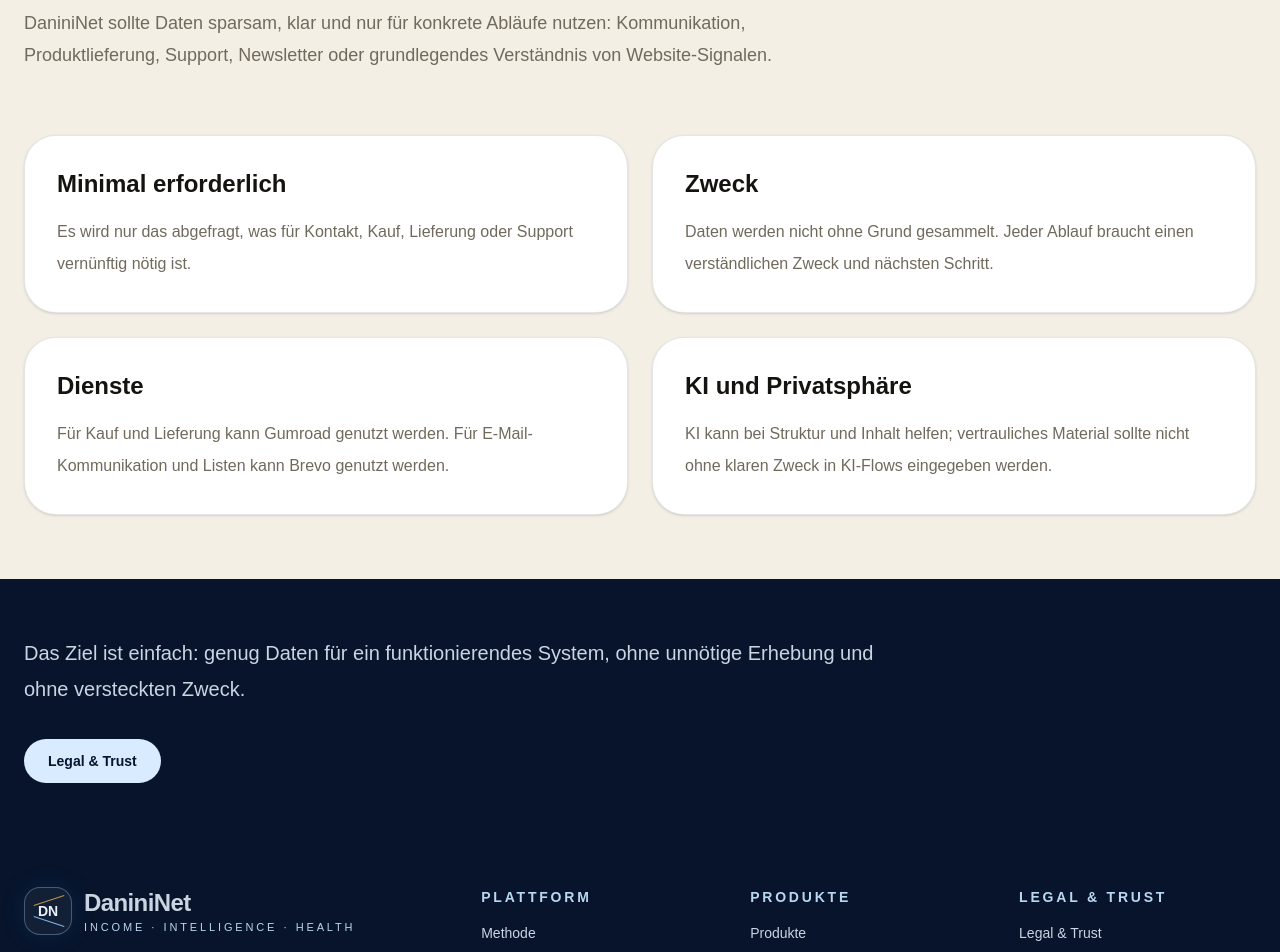
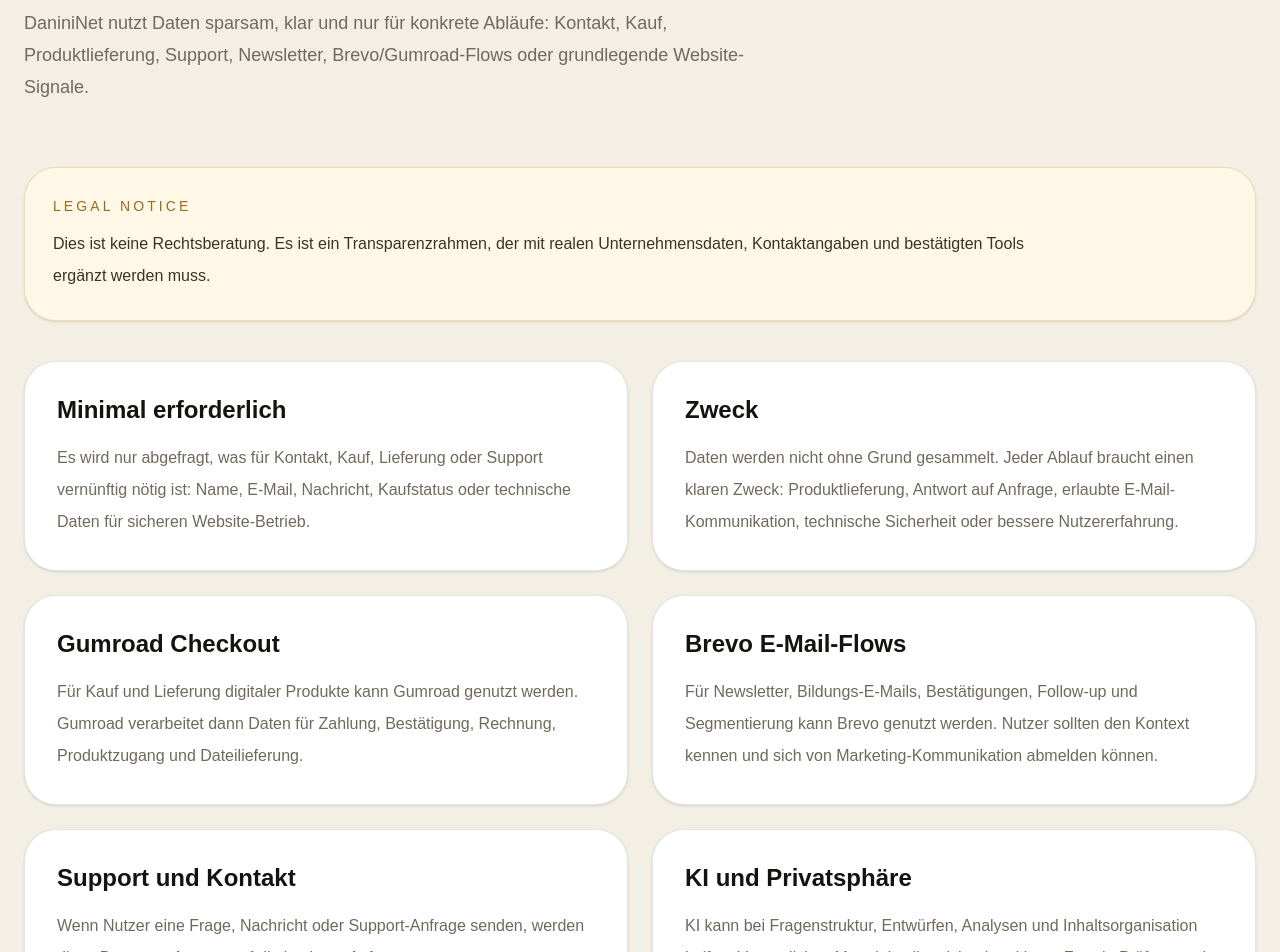
Before and after one commit to danininet/danininet, a Next.js app: page /de/legal/privacy in a window 1280 px wide. Shown: the part 380-1332 px from the top of the page. Built offline with nearby package versions, Linux system fonts and the light colour scheme; no server answers.

Commit message:
Expand privacy page legal copy

```diff
--- a/app/[locale]/legal/privacy/page.tsx
+++ b/app/[locale]/legal/privacy/page.tsx
@@ -7,38 +7,53 @@ const copy = {
   sr: {
     eyebrow: "Privacy / GDPR",
     title: "Privatnost se tretira kao deo poverenja, ne kao fusnota.",
-    text: "DaniniNet treba da koristi podatke štedljivo, jasno i samo za konkretan tok: komunikaciju, isporuku proizvoda, support, newsletter ili osnovno razumevanje signala sajta.",
+    text: "DaniniNet koristi podatke štedljivo, jasno i samo za konkretan tok: kontakt, kupovinu, isporuku digitalnog proizvoda, support, newsletter, Brevo/Gumroad tokove ili osnovno razumevanje signala sajta.",
+    notice: "Ovo nije pravni savet. Ovo je transparentan radni okvir koji treba dopuniti stvarnim poslovnim podacima, kontakt adresom i tačnim alatima kada budu finalno potvrđeni.",
     blocks: [
-      ["Minimalno potrebno", "Traži se samo ono što je razumno potrebno za konkretan kontakt, kupovinu, isporuku ili podršku."],
-      ["Svrha", "Podaci se ne skupljaju bez razloga. Svaki tok mora imati razumljivu svrhu i očekivan sledeći korak."],
-      ["Servisi", "Za kupovinu i isporuku može se koristiti Gumroad. Za email komunikaciju i liste može se koristiti Brevo."],
-      ["AI i privatnost", "AI može pomoći u strukturi pitanja i sadržaja, ali poverljiv materijal ne treba unositi u AI tok bez jasne potrebe."],
+      ["Minimalno potrebno", "Traži se samo ono što je razumno potrebno za konkretan kontakt, kupovinu, isporuku ili podršku: ime, email, poruka, status kupovine ili tehnički podaci koji su potrebni da sajt radi sigurno."],
+      ["Svrha", "Podaci se ne skupljaju bez razloga. Svaki tok mora imati razumljivu svrhu: isporuku proizvoda, odgovor na zahtev, slanje dozvoljene email komunikacije, tehničku zaštitu ili poboljšanje korisničkog iskustva."],
+      ["Gumroad checkout", "Za kupovinu i isporuku digitalnih proizvoda može se koristiti Gumroad. Gumroad tada obrađuje deo podataka za plaćanje, potvrdu, račun, pristup proizvodu i delivery fajlova."],
+      ["Brevo email tokovi", "Za newsletter, edukativne email poruke, potvrde, follow-up i segmentaciju može se koristiti Brevo. Korisnik treba da zna zašto prima email i mora imati mogućnost odjave iz marketinške komunikacije."],
+      ["Support i kontakt", "Ako korisnik pošalje pitanje, poruku ili zahtev za podršku, ti podaci se koriste za odgovor na konkretan zahtev, a ne za nepovezane svrhe bez jasnog osnova."],
+      ["AI i privatnost", "AI može pomoći u strukturi pitanja, nacrtima, analizama i organizaciji sadržaja kroz DaniniHub metodu Pitaj AI — AI pita tebe. Poverljiv materijal ne treba unositi u AI tok bez jasne potrebe, provere i ljudskog nadzora."],
+      ["Cookies i analitika", "Ako se koristi osnovna analitika ili cookies, cilj je razumevanje rada sajta, tehničkih problema i interesovanja publike, ne nepotrebno profilisanje. Detalji idu na posebnu Cookies stranicu."],
+      ["Prava korisnika", "Korisnik može tražiti informaciju, pristup, ispravku, brisanje, ograničenje obrade ili odjavu iz marketinške email komunikacije kada je to primenljivo."],
     ],
-    final: "Cilj je jednostavan: dovoljno podataka za funkcionalan sistem, bez nepotrebnog prikupljanja i bez skrivanja svrhe.",
+    final: "Princip je jednostavan: dovoljno podataka da sistem radi, dovoljno transparentnosti da korisnik razume tok, i dovoljno discipline da se ne skuplja ono što nije potrebno.",
   },
   de: {
     eyebrow: "Privacy / DSGVO",
     title: "Privatsphäre ist Teil des Vertrauens, keine Fußnote.",
-    text: "DaniniNet sollte Daten sparsam, klar und nur für konkrete Abläufe nutzen: Kommunikation, Produktlieferung, Support, Newsletter oder grundlegendes Verständnis von Website-Signalen.",
+    text: "DaniniNet nutzt Daten sparsam, klar und nur für konkrete Abläufe: Kontakt, Kauf, Produktlieferung, Support, Newsletter, Brevo/Gumroad-Flows oder grundlegende Website-Signale.",
+    notice: "Dies ist keine Rechtsberatung. Es ist ein Transparenzrahmen, der mit realen Unternehmensdaten, Kontaktangaben und bestätigten Tools ergänzt werden muss.",
     blocks: [
-      ["Minimal erforderlich", "Es wird nur das abgefragt, was für Kontakt, Kauf, Lieferung oder Support vernünftig nötig ist."],
-      ["Zweck", "Daten werden nicht ohne Grund gesammelt. Jeder Ablauf braucht einen verständlichen Zweck und nächsten Schritt."],
-      ["Dienste", "Für Kauf und Lieferung kann Gumroad genutzt werden. Für E-Mail-Kommunikation und Listen kann Brevo genutzt werden."],
-      ["KI und Privatsphäre", "KI kann bei Struktur und Inhalt helfen; vertrauliches Material sollte nicht ohne klaren Zweck in KI-Flows eingegeben werden."],
+      ["Minimal erforderlich", "Es wird nur abgefragt, was für Kontakt, Kauf, Lieferung oder Support vernünftig nötig ist: Name, E-Mail, Nachricht, Kaufstatus oder technische Daten für sicheren Website-Betrieb."],
+      ["Zweck", "Daten werden nicht ohne Grund gesammelt. Jeder Ablauf braucht einen klaren Zweck: Produktlieferung, Antwort auf Anfrage, erlaubte E-Mail-Kommunikation, technische Sicherheit oder bessere Nutzererfahrung."],
+      ["Gumroad Checkout", "Für Kauf und Lieferung digitaler Produkte kann Gumroad genutzt werden. Gumroad verarbeitet dann Daten für Zahlung, Bestätigung, Rechnung, Produktzugang und Dateilieferung."],
+      ["Brevo E-Mail-Flows", "Für Newsletter, Bildungs-E-Mails, Bestätigungen, Follow-up und Segmentierung kann Brevo genutzt werden. Nutzer sollten den Kontext kennen und sich von Marketing-Kommunikation abmelden können."],
+      ["Support und Kontakt", "Wenn Nutzer eine Frage, Nachricht oder Support-Anfrage senden, werden diese Daten zur Antwort auf die konkrete Anfrage genutzt."],
+      ["KI und Privatsphäre", "KI kann bei Fragenstruktur, Entwürfen, Analysen und Inhaltsorganisation helfen. Vertrauliches Material sollte nicht ohne klaren Zweck, Prüfung und menschliche Kontrolle in KI-Flows eingegeben werden."],
+      ["Cookies und Analytics", "Wenn Basis-Analytics oder Cookies genutzt werden, ist das Ziel Website-Funktion, technische Probleme und Publikumsinteresse, nicht unnötiges Profiling."],
+      ["Nutzerrechte", "Nutzer können Information, Zugang, Berichtigung, Löschung, Einschränkung oder Abmeldung von Marketing-E-Mails verlangen, soweit anwendbar."],
     ],
-    final: "Das Ziel ist einfach: genug Daten für ein funktionierendes System, ohne unnötige Erhebung und ohne versteckten Zweck.",
+    final: "Das Prinzip ist einfach: genug Daten für ein funktionierendes System, genug Transparenz für den Nutzer und genug Disziplin, nichts Unnötiges zu sammeln.",
   },
   en: {
     eyebrow: "Privacy / GDPR",
     title: "Privacy is treated as part of trust, not as a footnote.",
-    text: "DaniniNet should use data sparingly, clearly and only for a concrete flow: communication, product delivery, support, newsletter or basic understanding of site signals.",
+    text: "DaniniNet uses data sparingly, clearly and only for a concrete flow: contact, purchase, digital product delivery, support, newsletter, Brevo/Gumroad flows or basic site signals.",
+    notice: "This is not legal advice. It is a transparency framework that must be completed with real business details, contact information and confirmed tools.",
     blocks: [
-      ["Minimum needed", "Only what is reasonably needed for a specific contact, purchase, delivery or support flow should be requested."],
-      ["Purpose", "Data is not collected without a reason. Every flow needs an understandable purpose and next step."],
-      ["Services", "Gumroad may be used for purchase and delivery. Brevo may be used for email communication and lists."],
-      ["AI and privacy", "AI may help with structure and content, but confidential material should not be entered into AI flows without a clear need."],
+      ["Minimum needed", "Only what is reasonably needed for contact, purchase, delivery or support should be requested: name, email, message, purchase status or technical data needed for secure site operation."],
+      ["Purpose", "Data is not collected without a reason. Every flow needs a clear purpose: product delivery, response to a request, permitted email communication, technical safety or improved user experience."],
+      ["Gumroad checkout", "Gumroad may be used for purchase and delivery of digital products. Gumroad then processes data for payment, confirmation, invoicing, product access and file delivery."],
+      ["Brevo email flows", "Brevo may be used for newsletters, educational emails, confirmations, follow-up and segmentation. Users should understand the context and be able to unsubscribe from marketing communication."],
+      ["Support and contact", "If a user sends a question, message or support request, that data is used to respond to the specific request."],
+      ["AI and privacy", "AI may help with question structure, drafts, analysis and content organization. Confidential material should not be entered into AI flows without clear need, review and human oversight."],
+      ["Cookies and analytics", "If basic analytics or cookies are used, the goal is site function, technical issues and audience interest, not unnecessary profiling."],
+      ["User rights", "Users may request information, access, correction, deletion, restriction or unsubscribe from marketing emails where applicable."],
     ],
-    final: "The goal is simple: enough data for a working system, without unnecessary collection and without hidden purpose.",
+    final: "The principle is simple: enough data for the system to work, enough transparency for the user to understand the flow, and enough discipline not to collect what is not needed.",
   },
 } as const;
 
@@ -46,5 +61,5 @@ export default async function PrivacyPage({ params }: { params: Promise<{ locale
   const { locale } = await params;
   const lang: Locale = normalizeLocale(locale);
   const t = copy[lang];
-  return <SiteShell locale={lang} currentPath={`/${lang}/legal/privacy`}><SectionIntro eyebrow={t.eyebrow} title={t.title} text={t.text}/><section className="mx-auto grid max-w-7xl gap-6 px-6 pb-16 md:grid-cols-2">{t.blocks.map(([title,text]) => <article key={title} className="rounded-[2rem] border border-black/10 bg-white p-8 shadow-sm"><h2 className="text-2xl font-semibold">{title}</h2><p className="mt-4 leading-8 text-[#706a5d]">{text}</p></article>)}</section><section className="bg-[#07142b] text-white"><div className="mx-auto max-w-7xl px-6 py-14"><p className="max-w-4xl text-xl leading-9 text-slate-300">{t.final}</p><Link href={`/${lang}/legal`} className="mt-8 inline-flex rounded-full bg-[#d9ecff] px-6 py-3 text-sm font-semibold text-[#07142b]">Legal & Trust</Link></div></section></SiteShell>;
+  return <SiteShell locale={lang} currentPath={`/${lang}/legal/privacy`}><SectionIntro eyebrow={t.eyebrow} title={t.title} text={t.text}/><section className="mx-auto max-w-7xl px-6 pb-10"><div className="rounded-[2rem] border border-[#d7b46a]/40 bg-[#fff8e7] p-7 text-[#3b3426] shadow-sm"><p className="text-sm uppercase tracking-[0.22em] text-[#9a6b1f]">Legal notice</p><p className="mt-3 max-w-5xl leading-8">{t.notice}</p></div></section><section className="mx-auto grid max-w-7xl gap-6 px-6 pb-16 md:grid-cols-2">{t.blocks.map(([title,text]) => <article key={title} className="rounded-[2rem] border border-black/10 bg-white p-8 shadow-sm"><h2 className="text-2xl font-semibold text-[#15130f]">{title}</h2><p className="mt-4 leading-8 text-[#706a5d]">{text}</p></article>)}</section><section className="bg-[#07142b] text-white"><div className="mx-auto max-w-7xl px-6 py-14"><p className="text-sm uppercase tracking-[0.22em] text-[#b9d7f0]">Trust layer</p><p className="mt-4 max-w-4xl text-xl leading-9 text-slate-300">{t.final}</p><Link href={`/${lang}/legal`} className="mt-8 inline-flex rounded-full bg-[#d9ecff] px-6 py-3 text-sm font-semibold text-[#07142b]">Legal & Trust</Link></div></section></SiteShell>;
 }
```
